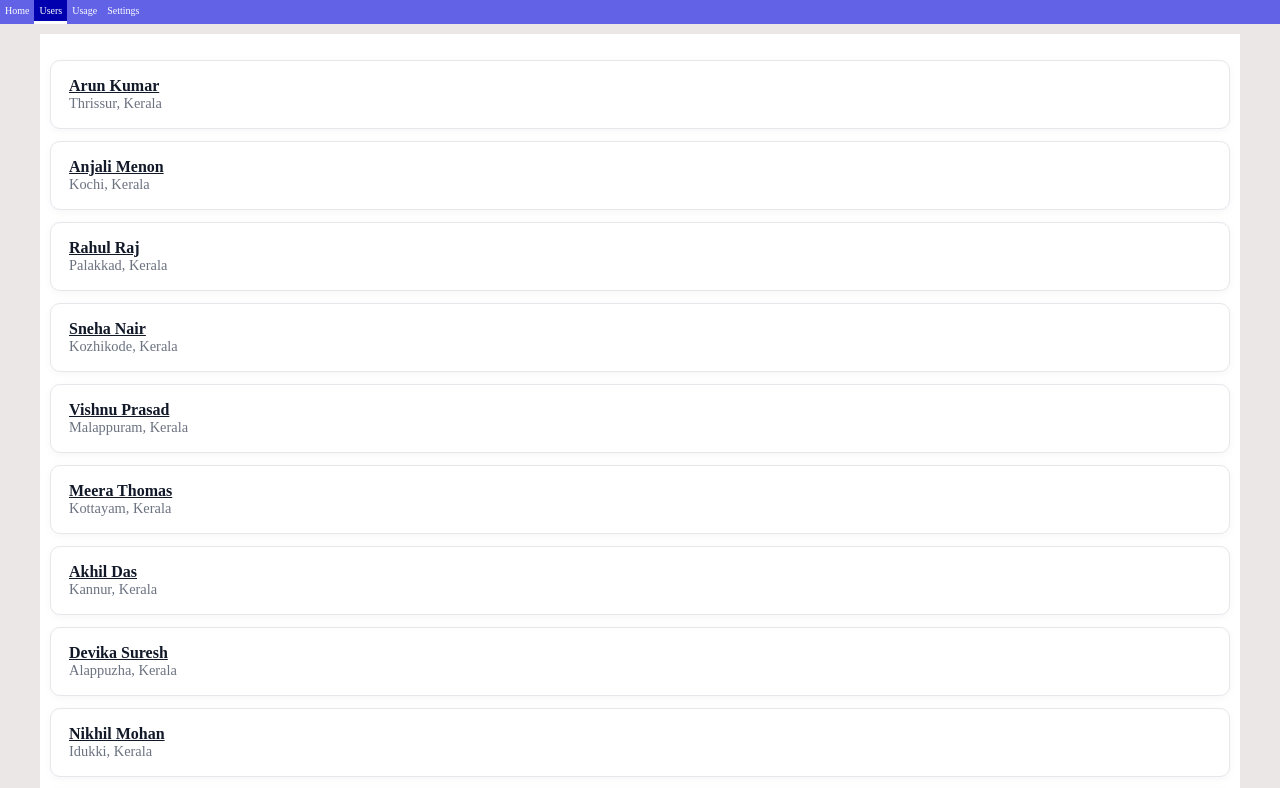
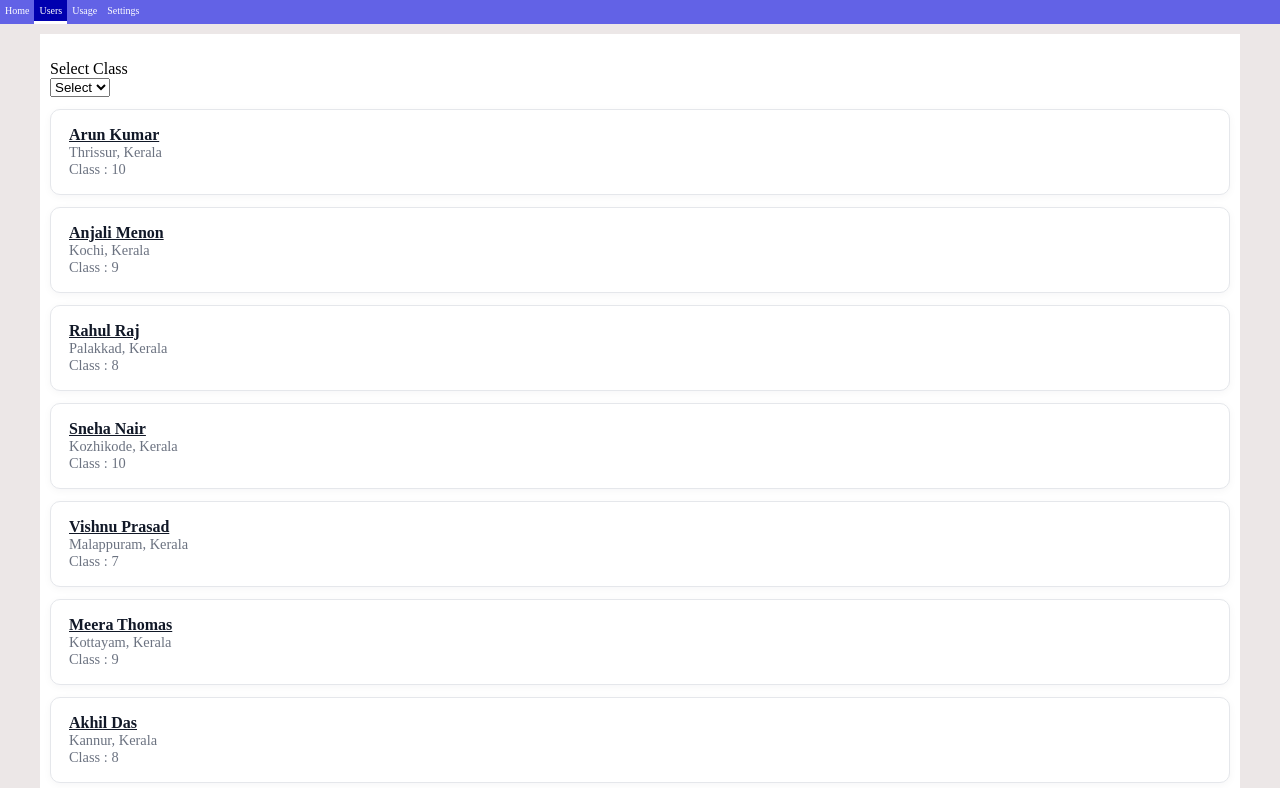
Before and after one commit to abin-jacob-dev/my-react-router, a React (Vite) app in the folder my-router-app/: page /users in a window 1280 px wide. Shown: the top 788 px of the page. Built offline with nearby package versions, Linux system fonts and the light colour scheme.

Commit message:
searchParams

```diff
--- a/my-router-app/src/Pages/Users.jsx
+++ b/my-router-app/src/Pages/Users.jsx
@@ -1,23 +1,61 @@
 import React, { useEffect, useState } from 'react'
 import axios from 'axios'
 import './Users.css'
-import { Link } from 'react-router-dom'
+import { Link, useSearchParams } from 'react-router-dom'
 
 function Users() {
   const [data, setData] = useState([])
+  const [searchParams, setSearchParams] = useSearchParams()
+
+  const cls = searchParams.get('class')
+  console.log(cls);
+
 
   useEffect(() => {
     axios('data.json').then((response) => {
       setData(response.data)
     })
   }, [])
+  const handleSelectChange = (e) => {
+    setSearchParams({
+      class: e.target.value
+    })
+  }
 
   return (
     <div className='users-page'>
-      {data.map((item) => (
+      <div>
+        <div>
+          Select Class
+        </div>
+        <div>
+
+          <select onChange={handleSelectChange}>
+            <option value="">Select</option>
+            <option value="1">1</option>
+            <option value="2">2</option>
+            <option value="3">3</option>
+            <option value="4">4</option>
+            <option value="5">5</option>
+            <option value="6">6</option>
+            <option value="7">7</option>
+            <option value="8">8</option>
+            <option value="9">9</option>
+            <option value="10">10</option>
+          </select>
+
+        </div>
+      </div>
+      {data.filter((item) => {
+        if (!cls) {
+          return true
+        }
+        return cls === item.class
+      }).map((item) => (
         <div key={item.id} className='user-card'>
           <Link to={`/details/${item.id}`} className='user-name'>{item.name}</Link>
           <div className='user-address'>{item.address}</div>
+          <div className='user-address'>Class : {item.class}</div>
         </div>
       ))}
     </div>
```
